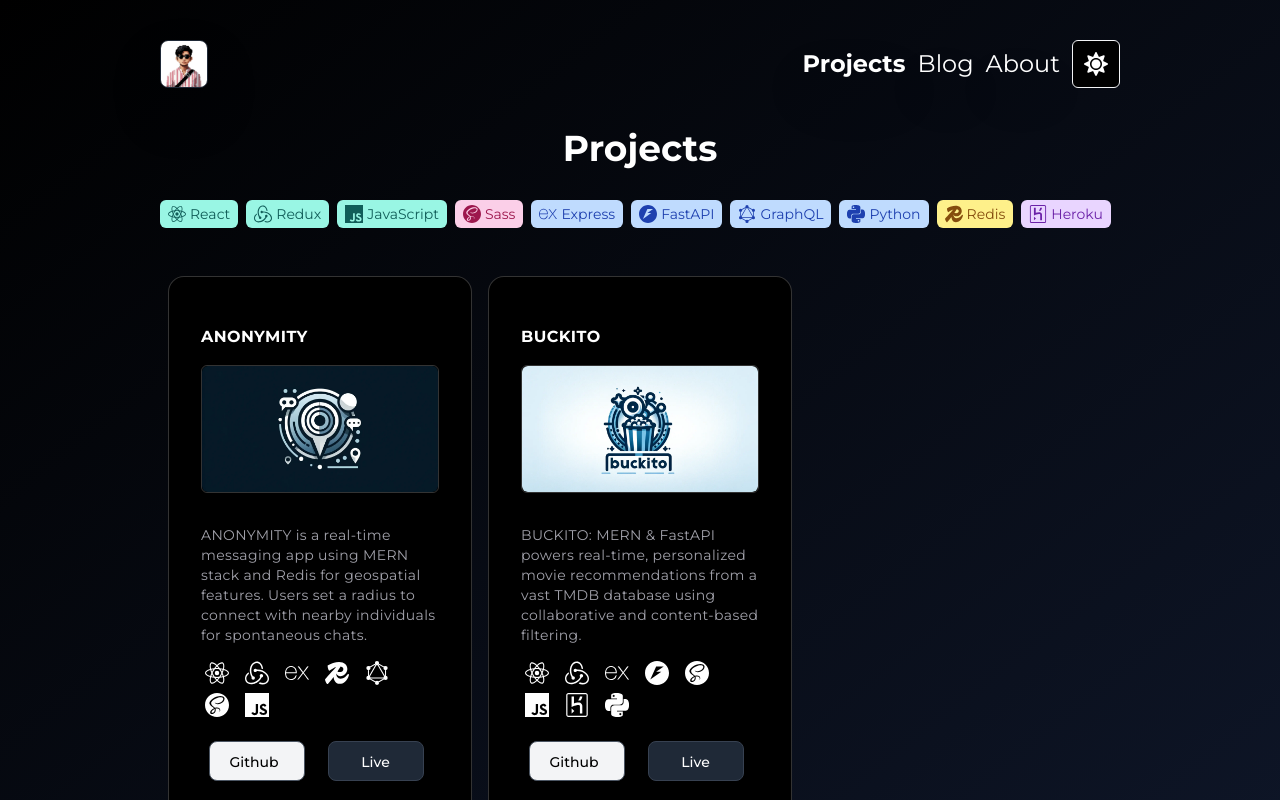
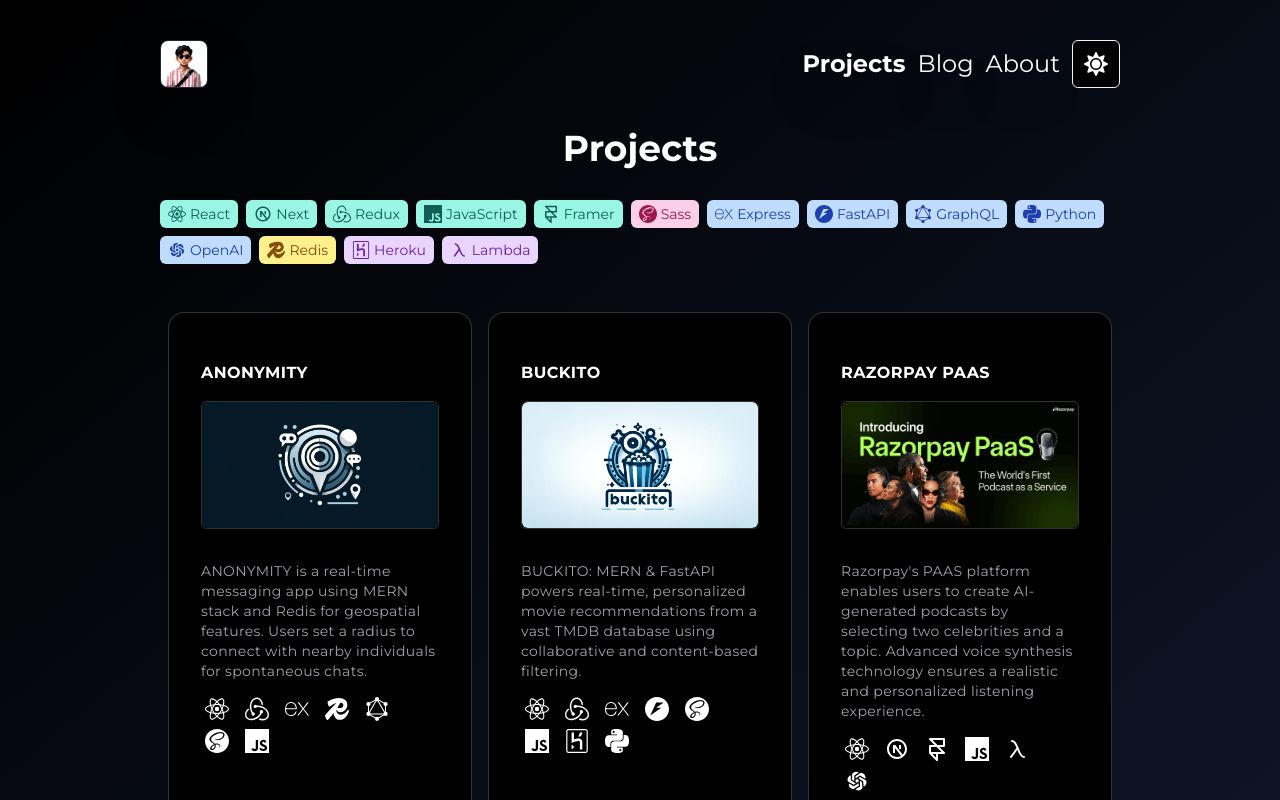
Before and after one commit to Priyanshu-C/iamstackless, a Next.js app: page /projects in a window 1280 px wide. Shown: the top 800 px of the page. Built offline with nearby package versions, Linux system fonts and the light colour scheme.

Commit message:
Refactor code and add new project

```diff
--- a/app/(all-routes)/blog/page.tsx
+++ b/app/(all-routes)/blog/page.tsx
@@ -18,7 +18,16 @@
     month: "long",
 };
 
-const BlogCard = ({ item }) => {
+type BlogItem = {
+    title: string;
+    pubDate: string;
+    link: string;
+    categories: string[];
+    content: string;
+    guid: string;
+};
+
+const BlogCard = ({ item }: { item: BlogItem }) => {
     const timeToRead = Math.ceil(item.content.split(" ").length / 200);
 
     const publistDate = new Date(item.pubDate).toLocaleDateString(
@@ -61,8 +70,8 @@
 
     return (
         <div>
-            {data.items.map((item) => (
-                <BlogCard item={item} />
+            {data.items.map((item: BlogItem) => (
+                <BlogCard item={item} key={item.guid} />
             ))}
         </div>
     );
--- a/app/(all-routes)/projects/data.tsx
+++ b/app/(all-routes)/projects/data.tsx
@@ -1,3 +1,6 @@
+import { AiFillOpenAI } from "react-icons/ai";
+import { FiFramer } from "react-icons/fi";
+import { RiNextjsLine } from "react-icons/ri";
 import {
     SiExpress,
     SiFastapi,
@@ -10,18 +13,20 @@
     SiRedux,
     SiSass,
 } from "react-icons/si";
+import { TbLambda } from "react-icons/tb";
 
 export type ProjectsType = {
     title: string;
     description: string;
     link: string;
-    github: string;
+    github?: string;
     image: string;
     techStack: (keyof typeof techIcons)[];
 };
 
 export const TECH_STACK_ENUM = {
     react: "React",
+    next: "Next",
     redux: "Redux",
     express: "Express",
     redis: "Redis",
@@ -31,9 +36,13 @@
     sass: "Sass",
     python: "Python",
     javascript: "JavaScript",
+    lambda: "Lambda",
+    framer: "Framer",
+    openAI: "OpenAI",
 };
 
 export const techIcons: Record<keyof typeof TECH_STACK_ENUM, JSX.Element> = {
+    next: <RiNextjsLine size="1.5em" />,
     react: <SiReact size="1.5em" />,
     redux: <SiRedux size="1.5em" />,
     express: <SiExpress size="1.5em" />,
@@ -44,14 +53,17 @@
     sass: <SiSass size="1.5em" />,
     python: <SiPython size="1.5em" />,
     javascript: <SiJavascript size="1.5em" />,
+    lambda: <TbLambda size="1.5em" />,
+    framer: <FiFramer size="1.5em" />,
+    openAI: <AiFillOpenAI size="1.5em" />,
 };
 
 export const techStackMapping: Record<string, string[]> = {
-    FE: ["react", "redux", "javascript"],
+    FE: ["react", "next", "redux", "javascript", "framer"],
     Styles: ["sass"],
-    BE: ["express", "fastapi", "graphql", "python"],
+    BE: ["express", "fastapi", "graphql", "python", "openAI"],
     DB: ["redis"],
-    Deployment: ["heroku"],
+    Deployment: ["heroku", "lambda"],
 };
 
 export const techStackColors = {
@@ -117,6 +129,21 @@
             "python",
         ],
     },
+    {
+        title: "RAZORPAY PAAS",
+        description:
+            "Razorpay's PAAS platform enables users to create AI-generated podcasts by selecting two celebrities and a topic. Advanced voice synthesis technology ensures a realistic and personalized listening experience.",
+        link: "https://razorpay.com/paas/",
+        image: "/images/projects/razorpay-paas.png",
+        techStack: [
+            "react",
+            "next",
+            "framer",
+            "javascript",
+            "lambda",
+            "openAI",
+        ],
+    },
 ];
 
 export const tags = Object.keys(techStackMapping).reduce(
--- a/app/data.tsx
+++ b/app/data.tsx
@@ -1,5 +1,28 @@
 import { BsLinkedin, BsMedium, BsTwitterX } from "react-icons/bs";
 import { VscGithub } from "react-icons/vsc";
+
+export const SocialLinksHome = [
+    {
+        name: "Linkedin",
+        link: "https://linkedin.com/in/priyanshu--chauhan",
+        icon: "./images/icons/linkedin-social.svg",
+    },
+    {
+        name: "Github",
+        link: "https://github.com/Priyanshu-C",
+        icon: "./images/icons/github-social.svg",
+    },
+    {
+        name: "Twitter",
+        link: "https://twitter.com/iamstackless",
+        icon: "./images/icons/twitter-social.svg",
+    },
+    {
+        name: "Medium",
+        link: "https://medium.com/@iamstackless",
+        icon: "./images/icons/medium-social.svg",
+    },
+];
 
 export const SocialLinks = [
     {
--- a/app/page.tsx
+++ b/app/page.tsx
@@ -1,7 +1,7 @@
 "use client";
 import Link from "next/link";
 import { useMediaQuery } from "../utils/hooks";
-import { HomePageNavLinks, SocialLinks } from "./data";
+import { HomePageNavLinks, SocialLinksHome } from "./data";
 import { BackgroundGradientAnimation } from "../ui/background-gradient-animation";
 import { useRef } from "react";
 import Footer from "../components/Footer";
@@ -15,7 +15,7 @@
             <div ref={ref} className="relative h-screen">
                 <div className="absolute bottom-4 left-1/2 transform -translate-x-1/2 flex flex-col z-10">
                     <div className="flex items-center justify-center">
-                        {SocialLinks.map((link) => (
+                        {SocialLinksHome.map((link) => (
                             <Link
                                 href={link.link}
                                 key={link.name}
--- a/components/ProjectCards.tsx
+++ b/components/ProjectCards.tsx
@@ -56,6 +56,7 @@
                         <CardDescription>{item.description}</CardDescription>
                         <CardTechStack techStack={item.techStack} />
                         <div className="flex justify-around mt-4 flex-1 items-end">
+                            {item.github && (
                                 <Link
                                     href={item.github}
                                     className="h-10 w-24 text-gray-900 bg-white border border-gray-300 focus:outline-none hover:bg-gray-100 focus:ring-4 focus:ring-gray-100 font-medium rounded-lg text-sm px-5 py-2.5 me-2 mb-2 dark:bg-gray-100 dark:text-black dark:border-gray-600 dark:hover:bg-gray-700 dark:hover:border-gray-600 dark:focus:ring-gray-700"
@@ -63,6 +64,7 @@
                                 >
                                     Github
                                 </Link>
+                            )}
                             <Link
                                 href={item.link}
                                 className="h-10 w-24 text-center text-white bg-gray-800 border border-slate-100 hover:bg-gray-900 focus:outline-none focus:ring-4 focus:ring-gray-300 font-medium rounded-lg text-sm px-5 py-2.5 me-2 mb-2 dark:bg-gray-800 dark:hover:bg-gray-700 dark:focus:ring-gray-700 dark:border-gray-700"
```
Also changed, not shown: public/images/projects/razorpay-paas.png (added). Lines whose indentation alone changed are shown as unchanged.
